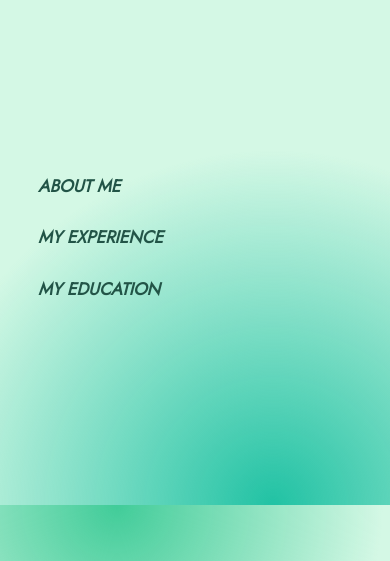
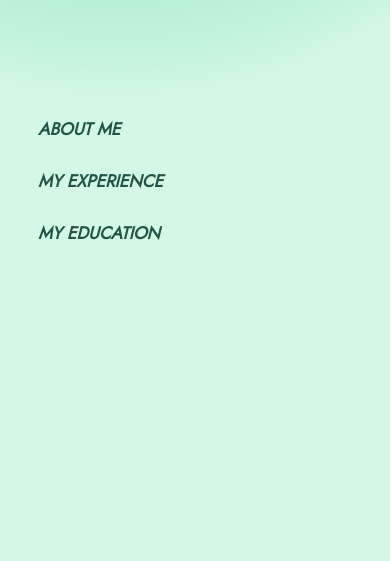
Before and after one commit to paulinasg/personal-site, a plain HTML site: page index.html in a window 390 px wide. Shown: the part 339-900 px from the top of the page. After the commit the page ends 844 px from the top, so only its background shows below. Drawn offline with Linux system fonts and the light colour scheme.

Commit message:
made a small change to help responsiveness on phones

```diff
--- a/style.css
+++ b/style.css
@@ -111,11 +111,11 @@ span.icon-links {
 
 @media (max-width: 600px) {
   .grid-container {
-    overflow: hidden;
+    /* overflow: hidden; */
     grid-template-columns: 1fr;
     grid-template-rows: 1fr 1fr 1fr;
     font: 0.9em "Jost";
-    min-height: 100vh;
+    min-height: 90vh;
   }
   .grid-item-1 {
     grid-row: 1 / 2;
```
